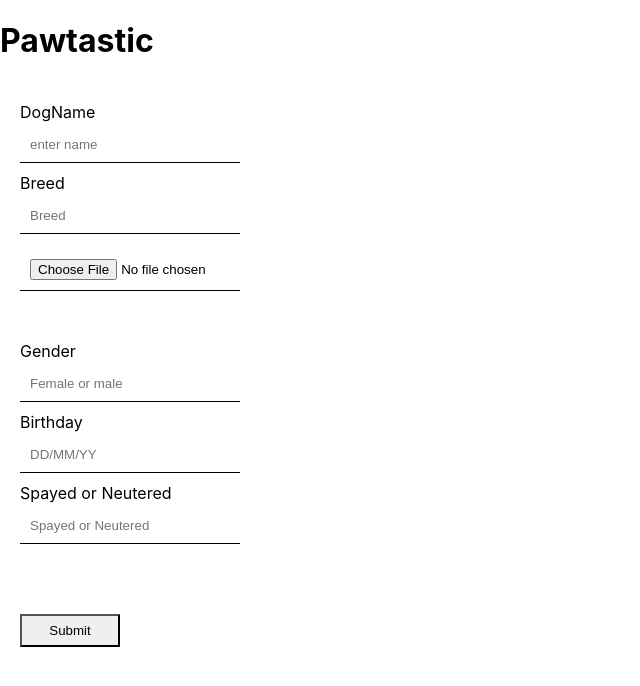
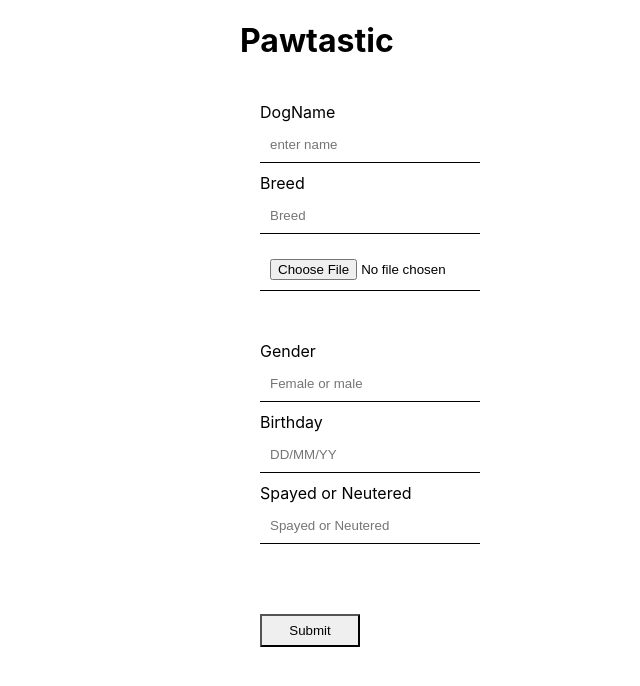
Before and after one commit to RonaldMcguire/forms2, a React (Create React App) app in the folder project/: page / in a window 1280 px wide. Shown: the top 686 px of the page, without its empty margins (0-640 px from the left). Built offline with nearby package versions, Linux system fonts and the light colour scheme.

Commit message:
center the layout

```diff
--- a/project/src/App.css
+++ b/project/src/App.css
@@ -64,4 +64,12 @@
   justify-content: space-between;
   width: 200px;
   padding: 20px;
+
 }
+
+.right-div {
+  display: flex;
+  flex-direction: column;
+  padding-left: 15em;
+
+}
--- a/project/src/components/forms.jsx
+++ b/project/src/components/forms.jsx
@@ -58,7 +58,7 @@ class forms extends Component{
 
     render(){
       return(
-        <div>
+        <div className='right-div'>
         <h1> Pawtastic </h1>
         <form className = "dog-name">
           <label>DogName</label>
```
